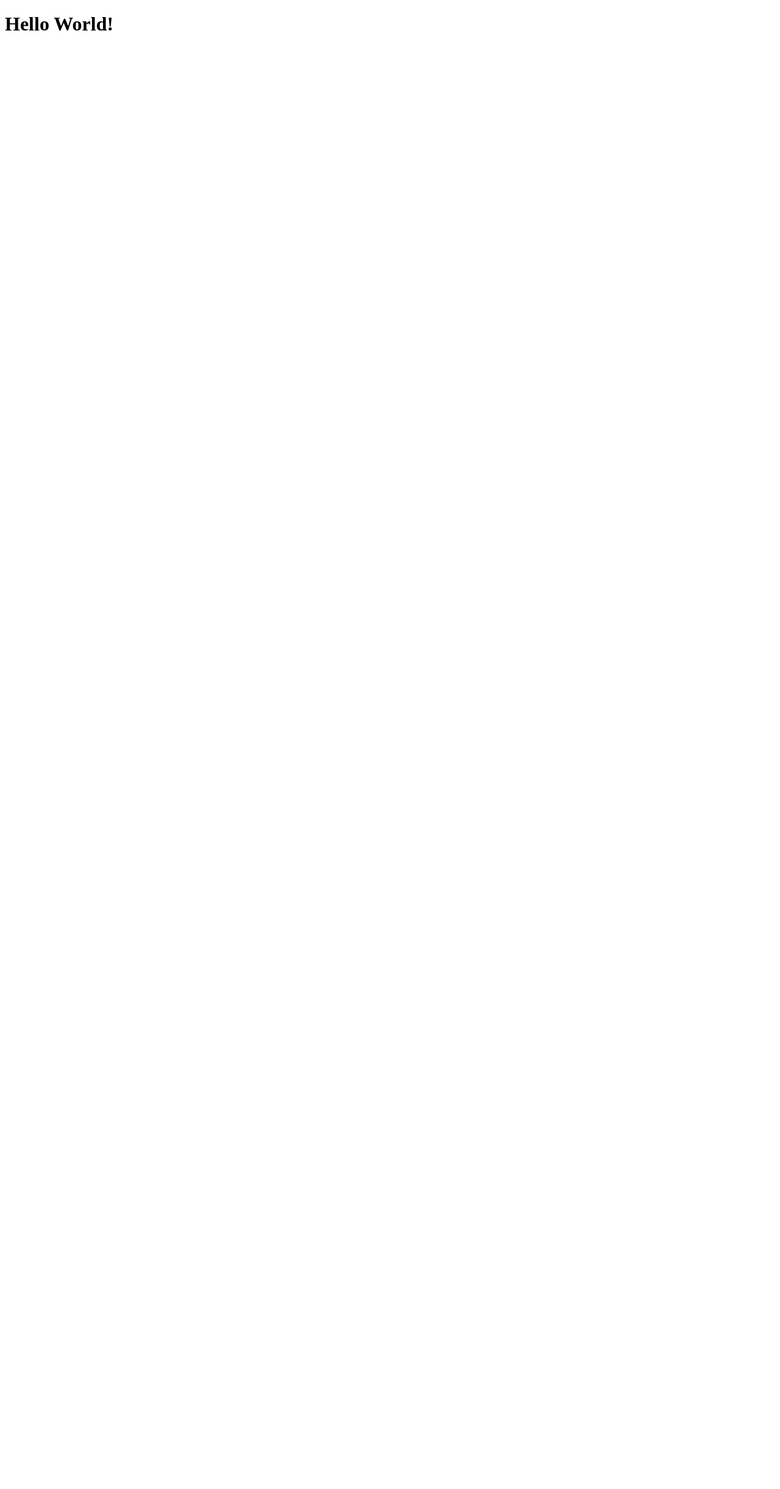
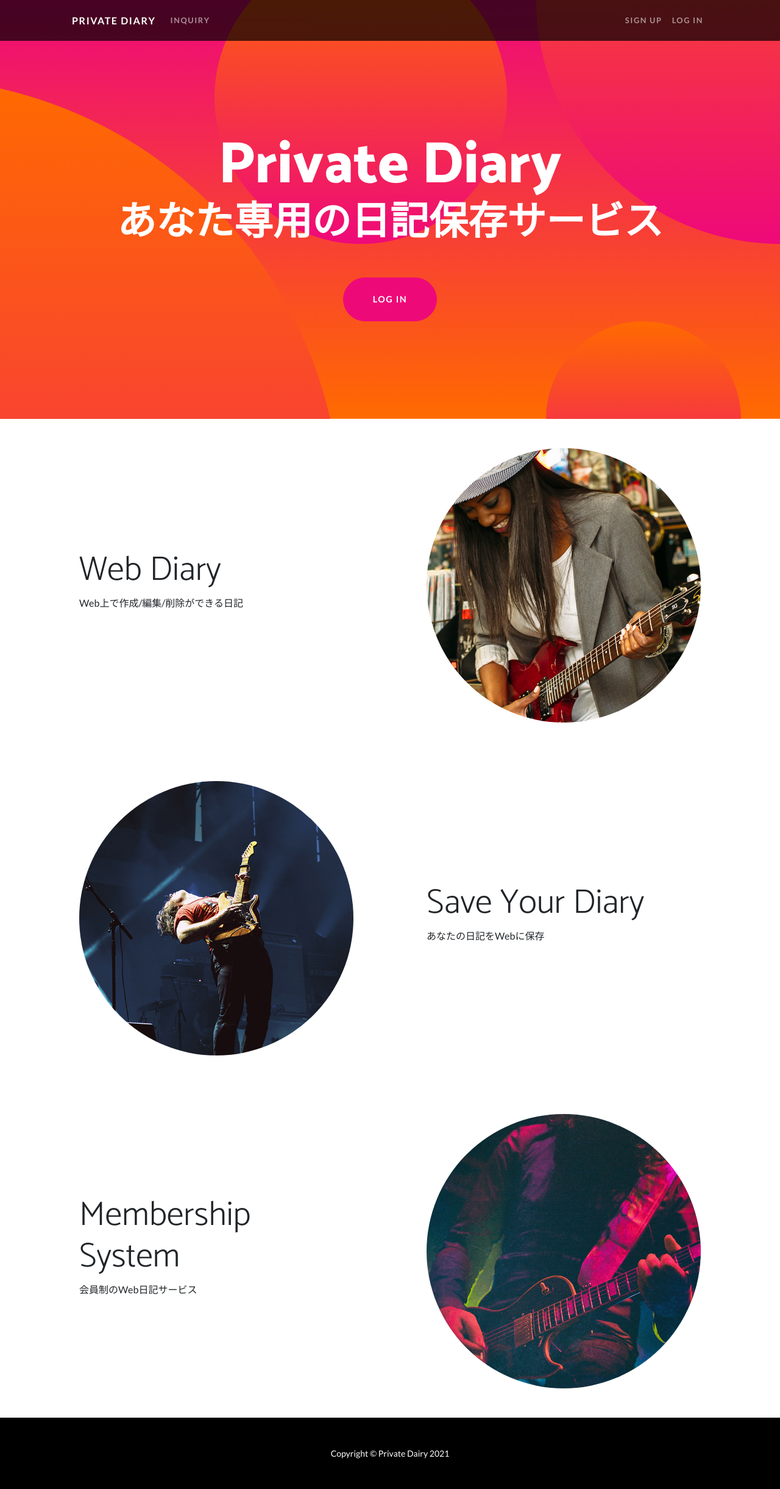
Before and after one commit to g206060/private_diary, a Django app: page / in a window 1280 px wide. Before the commit the page is almost empty. Shown: the whole page at 61% size. Before the commit the page ends 50 px from the top, so only its background shows below. Run offline with Django 3.2, Linux system fonts and the light colour scheme; some libraries are stand-ins or nearby versions.

Commit message:
7章まで作成

```diff
--- /dev/null
+++ b/diary/templates/base.html
@@ -0,0 +1,69 @@
+{% load static %}
+
+{% load static %}
+
+<html lang="ja">
+    <head>
+        <meta charset="utf-8">
+        <meta name="viewport" content="width=device-width, initial-scale=1, shrink-to-fit=no">
+        <meta name="description" content="">
+        <meta name="author" content="">
+        <title>{% block title %}{% endblock %}</title>
+        <link rel="icon" type="image/x-icon" href="{% static 'assets/favicon.ico' %}" />
+
+        <!-- Font Awesome icons (free version)-->
+        <script src="https://kit.fontawesome.com/932c8a7300.js" crossorigin="anonymous"></script>
+        <!-- Google fonts-->
+        <link href="https://fonts.googleapis.com/css?family=Catamaran:100,200,300,400,500,600,700,800,900" rel="stylesheet" />
+        <link href="https://fonts.googleapis.com/css?family=Lato:100,100i,300,300i,400,400i,700,700i,900,900i" rel="stylesheet" />
+
+        <!-- Core theme CSS (includes Bootstrap)-->
+        <link href="{% static 'css/one-page-wonder.css' %}" rel="stylesheet" />
+
+        <!-- My style -->
+        <link rel="stylesheet" type="text/css" href="{% static 'css/mystyle.css' %}">
+        {% block head %}{% endblock %}
+    </head>
+
+    <body>
+        <div id="wrapper">
+            <!-- Navigation -->
+            <nav class="navbar navbar-expand-lg navbar-dark navbar-custom fixed-top">
+                <div class="container px-5">
+                    <a class="navbar-brand" href="{% url 'diary:index' %}">PRIVATE DIARY</a>
+                    <button class="navbar-toggler" type="button" data-bs-toggle="collapse" data-bs-target="#navbarResponsive" aria-controls="navbarResponsive" aria-expanded="false" aria-label="Toggle navigation"><span class="navbar-toggler-icon"></span></button>
+                    <div class="collapse navbar-collapse" id="navbarResponsive">
+                        <ul class="navbar-nav me-auto">
+                            <li class="nav-item">
+                                <a class="nav-link {% block active_inquiry %}{% endblock %}" href="#">INQUIRY</a>
+                            </li>
+                        </ul>
+                        <ul class="navbar-nav ms-auto">
+                            <li class="nav-item">
+                                <a class="nav-link" href="#">Sign Up</a>
+                            </li>
+                            <li class="nav-item">
+                                <a class="nav-link" href="#">Log In</a>
+                            </li>
+                        </ul>
+                    </div>
+                </div>
+            </nav>
+
+            {% block header%}{% endblock %}
+
+            {% block contents%}{% endblock %}
+
+            <!-- Footer -->
+            <footer class="py-5 bg-black">
+                <div class="container px-5">
+                    <p class="m-0 text-center text-white small">
+                        Copyright &copy; Private Dairy 2021
+                    </p>
+                </div>
+            </footer>
+        </div>
+        <!-- Bootstrap core JS-->
+        <script src="https://cdn.jsdelivr.net/npm/bootstrap@5.3.0-alpha3/dist/js/bootstrap.bundle.min.js" integrity="sha384-ENjdO4Dr2bkBIFxQpeoTz1HIcje39Wm4jDKdf19U8gI4ddQ3GYNS7NTKfAdVQSZe" crossorigin="anonymous"></script>
+    </body>
+</html>
--- a/diary/templates/index.html
+++ b/diary/templates/index.html
@@ -1,10 +1,78 @@
-<!DOCTYPE html>
-<html lang="ja">
-    <head>
-        <meta charset="utf-8">
-        <title>トップページ</title>
-    </head>
-    <body>
-        <h1>Hello World!</h1>
-    </body>
-</html>
+{% extends 'base.html' %}
+{% load static %}
+
+{% block title %}
+    Web上にあなた専用の日記ページを保存できるサービス | Private Diary
+{% endblock %}
+
+{% block header%}
+    <header class="masthead text-center text-white">
+        <div class="masthead-content">
+            <div class="container">
+                <h1 class="masthead-heading mb-0">Private Diary</h1>
+                <h2 class="masthead-subheading mb-0">あなた専用の日記保存サービス</h2>
+                <a href="#" class="btn btn-primary btn-xl rounded-pill mt-5">LOG IN</a>
+            </div>
+        </div>
+        <div class="bg-circle-1 bg-circle"></div>
+        <div class="bg-circle-2 bg-circle"></div>
+        <div class="bg-circle-3 bg-circle"></div>
+        <div class="bg-circle-4 bg-circle"></div>
+    </header>
+{% endblock %}
+
+{% block contents %}
+    <section>
+        <div class="container">
+            <div class="row align-items-center">
+                <div class="col-lg-6 order-lg-2">
+                    <div class="p-5">
+                        <img class="img-fluid rounded-circle" src="{% static 'assets/img/01.jpg' %}" alt="">
+                    </div>
+                </div>
+                <div class="col-lg-6 order-lg-1">
+                    <div class="p-5">
+                        <h2 class="display-4">Web Diary</h2>
+                        <p>Web上で作成/編集/削除ができる日記</p>
+                    </div>
+                </div>
+            </div>
+        </div>
+    </section>
+
+    <section>
+        <div class="container">
+            <div class="row align-items-center">
+                <div class="col-lg-6">
+                    <div class="p-5">
+                        <img class="img-fluid rounded-circle" src="{% static 'assets/img/02.jpg' %}" alt="">
+                    </div>
+                </div>
+                <div class="col-lg-6">
+                    <div class="p-5">
+                        <h2 class="display-4">Save Your Diary</h2>
+                        <p>あなたの日記をWebに保存</p>
+                    </div>
+                </div>
+            </div>
+        </div>
+    </section>
+
+    <section>
+        <div class="container">
+            <div class="row align-items-center">
+                <div class="col-lg-6 order-lg-2">
+                    <div class="p-5">
+                        <img class="img-fluid rounded-circle" src="{% static 'assets/img/03.jpg' %}" alt="">
+                    </div>
+                </div>
+                <div class="col-lg-6 order-lg-1">
+                    <div class="p-5">
+                        <h2 class="display-4">Membership System</h2>
+                        <p>会員制のWeb日記サービス</p>
+                    </div>
+                </div>
+            </div>
+        </div>
+    </section>
+{% endblock %}
--- a/private_diary/settings.py
+++ b/private_diary/settings.py
@@ -165,3 +165,9 @@ LOGGING = {
         },
     },
 }
+
+import os
+
+STATICFILES_DIRS = (
+    os.path.join(BASE_DIR, 'static'),
+)
--- /dev/null
+++ b/static/css/mystyle.css
@@ -0,0 +1,11 @@
+@charset "UTF-8";
+
+body, #wrapper {
+    display: flex;
+    flex-direction: column;
+    min-height: 100vh;
+}
+
+footer {
+    margin-top: auto;
+}
```
